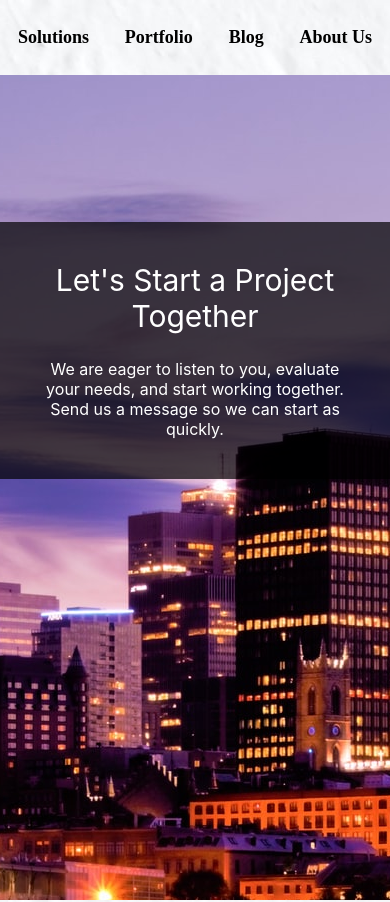
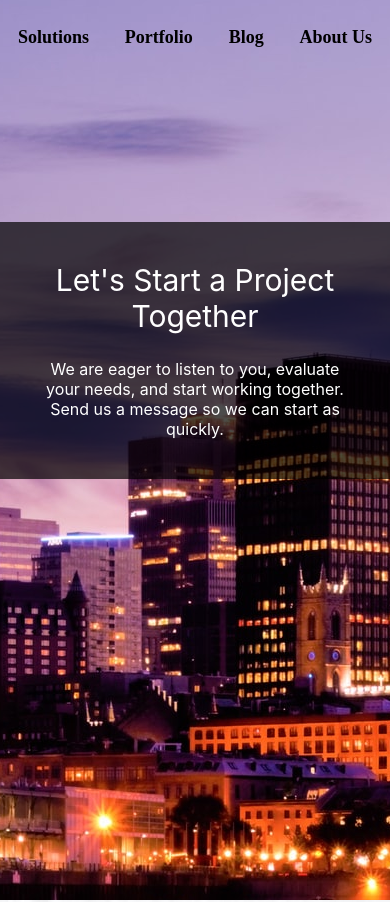
Before and after one commit to Ajmasta/sophia, a Next.js app: page /contact in a window 390 px wide. Shown: the top 902 px of the page. Built offline with nearby package versions, Linux system fonts and the light colour scheme.

Commit message:
fixed margin top on mobile

```diff
--- a/components/fixedBackground.module.css
+++ b/components/fixedBackground.module.css
@@ -1,6 +1,5 @@
 .specialScroll {
   background-color: rgb(0, 0, 0);
-  background-image: url("../public/images/whitePaper.jpg");
   max-height: 700px;
   min-height: 700px;
   min-width: 100%;
@@ -12,6 +11,7 @@
   flex-wrap: wrap;
   position: relative;
   overflow: hidden;
+  background-color: transparent;
 }
 .propsContainer {
   position: fixed;
@@ -41,7 +41,6 @@
     min-height: 600px;
   }
   .image {
-    top: 75px;
     object-fit: none !important;
     min-width: 100% !important;
     max-width: 100% !important;
```
